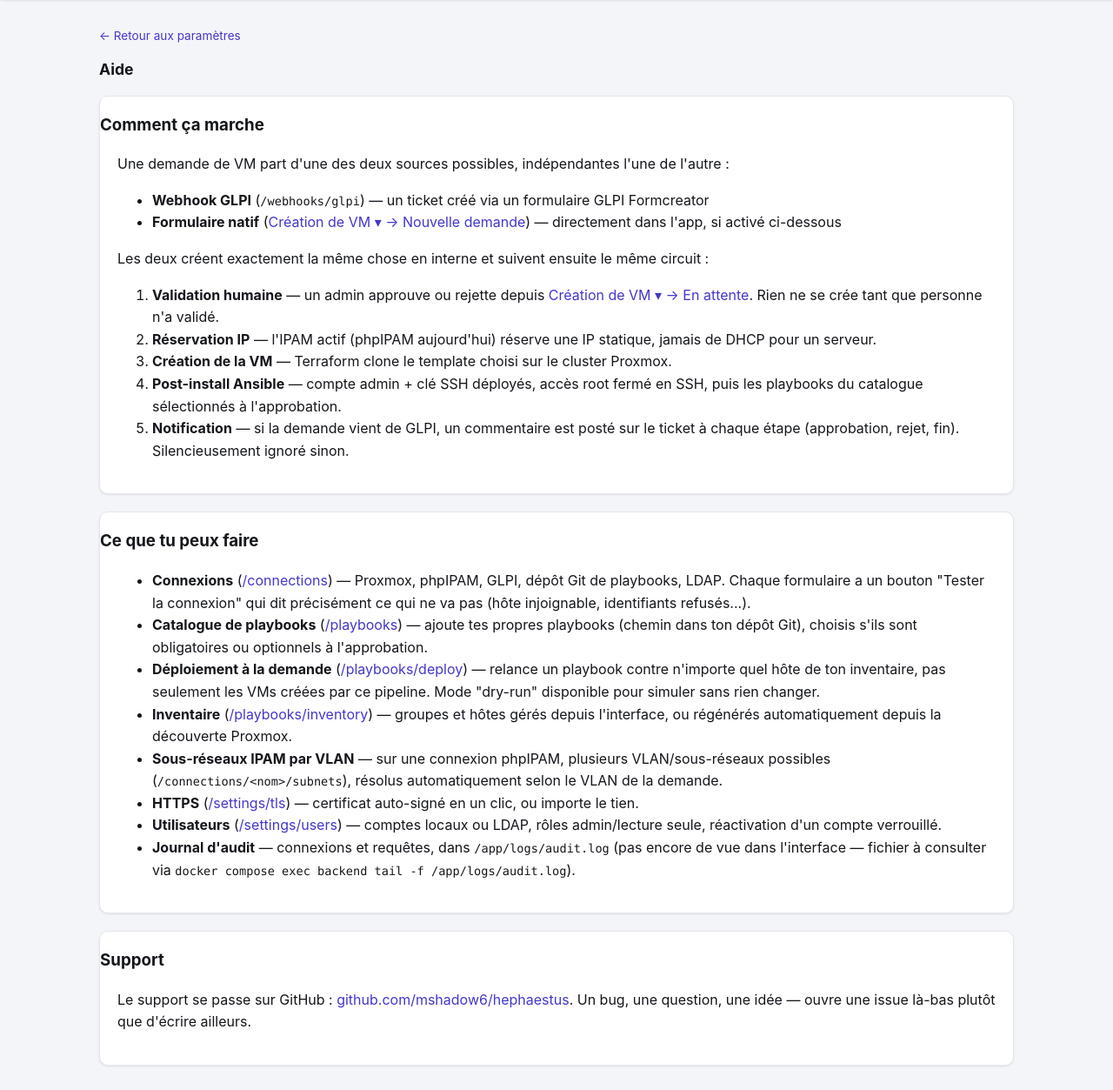
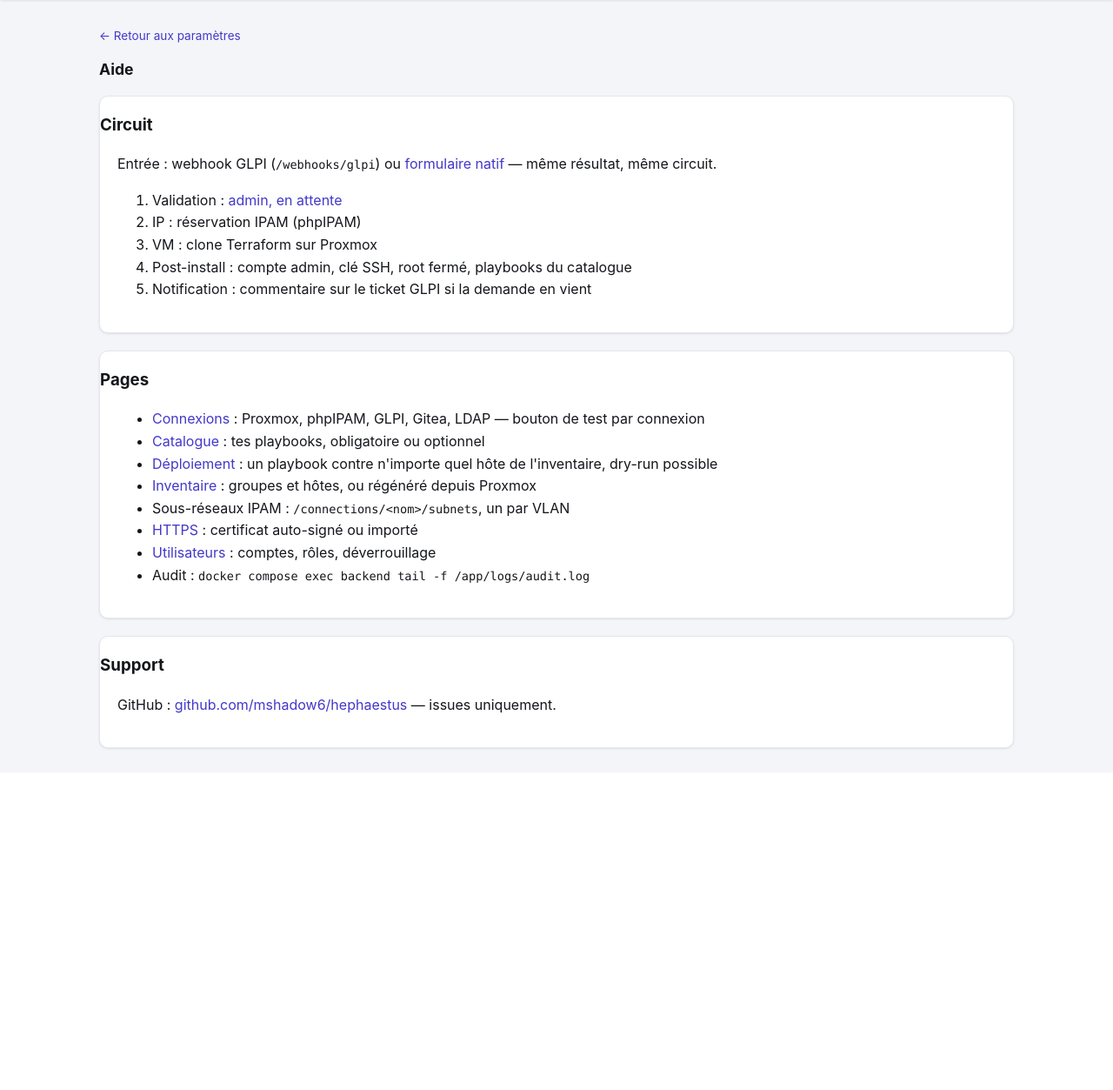
Before and after one commit to mshadow6/hephaestus, a Python web app: template backend/app/templates/settings_help.html in a window 1280 px wide. Shown: the part 65-1318 px from the top of the page at 87% size. After the commit the page ends 928 px from the top, so only its background shows below. Run offline with Jinja, Linux system fonts and the light colour scheme; the template is opened without the code that fills it, so the values that code supplies are empty.

Commit message:
Retire la tuile Keycloak/OTP, textes plus directs (style "label : valeur")
La tuile désactivée "Keycloak / OTP — À venir" ne menait nulle part,
supprimée. Reformule les descriptions des tuiles Paramètres et la page Aide
en phrases courtes "label : valeur" plutôt qu'en texte rédigé complet.

```diff
--- a/backend/app/templates/settings_help.html
+++ b/backend/app/templates/settings_help.html
@@ -6,36 +6,31 @@
 <div class="page-header"><h2>Aide</h2></div>
 
 <div class="card" style="margin-bottom: 1.25rem;">
-  <h3>Comment ça marche</h3>
+  <h3>Circuit</h3>
   <div style="padding: 0 1.25rem 1.25rem; line-height: 1.6;">
-    <p>Une demande de VM part d'une des deux sources possibles, indépendantes l'une de l'autre :</p>
-    <ul>
-      <li><strong>Webhook GLPI</strong> (<code>/webhooks/glpi</code>) — un ticket créé via un formulaire GLPI Formcreator</li>
-      <li><strong>Formulaire natif</strong> (<a href="/requests/new">Création de VM ▾ → Nouvelle demande</a>) — directement dans l'app, si activé ci-dessous</li>
-    </ul>
-    <p>Les deux créent exactement la même chose en interne et suivent ensuite le même circuit :</p>
+    <p>Entrée : webhook GLPI (<code>/webhooks/glpi</code>) ou <a href="/requests/new">formulaire natif</a> — même résultat, même circuit.</p>
     <ol>
-      <li><strong>Validation humaine</strong> — un admin approuve ou rejette depuis <a href="/validations">Création de VM ▾ → En attente</a>. Rien ne se crée tant que personne n'a validé.</li>
-      <li><strong>Réservation IP</strong> — l'IPAM actif (phpIPAM aujourd'hui) réserve une IP statique, jamais de DHCP pour un serveur.</li>
-      <li><strong>Création de la VM</strong> — Terraform clone le template choisi sur le cluster Proxmox.</li>
-      <li><strong>Post-install Ansible</strong> — compte admin + clé SSH déployés, accès root fermé en SSH, puis les playbooks du catalogue sélectionnés à l'approbation.</li>
-      <li><strong>Notification</strong> — si la demande vient de GLPI, un commentaire est posté sur le ticket à chaque étape (approbation, rejet, fin). Silencieusement ignoré sinon.</li>
+      <li>Validation : <a href="/validations">admin, en attente</a></li>
+      <li>IP : réservation IPAM (phpIPAM)</li>
+      <li>VM : clone Terraform sur Proxmox</li>
+      <li>Post-install : compte admin, clé SSH, root fermé, playbooks du catalogue</li>
+      <li>Notification : commentaire sur le ticket GLPI si la demande en vient</li>
     </ol>
   </div>
 </div>
 
 <div class="card" style="margin-bottom: 1.25rem;">
-  <h3>Ce que tu peux faire</h3>
+  <h3>Pages</h3>
   <div style="padding: 0 1.25rem 1.25rem; line-height: 1.6;">
     <ul>
-      <li><strong>Connexions</strong> (<a href="/connections">/connections</a>) — Proxmox, phpIPAM, GLPI, dépôt Git de playbooks, LDAP. Chaque formulaire a un bouton "Tester la connexion" qui dit précisément ce qui ne va pas (hôte injoignable, identifiants refusés...).</li>
-      <li><strong>Catalogue de playbooks</strong> (<a href="/playbooks">/playbooks</a>) — ajoute tes propres playbooks (chemin dans ton dépôt Git), choisis s'ils sont obligatoires ou optionnels à l'approbation.</li>
-      <li><strong>Déploiement à la demande</strong> (<a href="/playbooks/deploy">/playbooks/deploy</a>) — relance un playbook contre n'importe quel hôte de ton inventaire, pas seulement les VMs créées par ce pipeline. Mode "dry-run" disponible pour simuler sans rien changer.</li>
-      <li><strong>Inventaire</strong> (<a href="/playbooks/inventory">/playbooks/inventory</a>) — groupes et hôtes gérés depuis l'interface, ou régénérés automatiquement depuis la découverte Proxmox.</li>
-      <li><strong>Sous-réseaux IPAM par VLAN</strong> — sur une connexion phpIPAM, plusieurs VLAN/sous-réseaux possibles (<code>/connections/&lt;nom&gt;/subnets</code>), résolus automatiquement selon le VLAN de la demande.</li>
-      <li><strong>HTTPS</strong> (<a href="/settings/tls">/settings/tls</a>) — certificat auto-signé en un clic, ou importe le tien.</li>
-      <li><strong>Utilisateurs</strong> (<a href="/settings/users">/settings/users</a>) — comptes locaux ou LDAP, rôles admin/lecture seule, réactivation d'un compte verrouillé.</li>
-      <li><strong>Journal d'audit</strong> — connexions et requêtes, dans <code>/app/logs/audit.log</code> (pas encore de vue dans l'interface — fichier à consulter via <code>docker compose exec backend tail -f /app/logs/audit.log</code>).</li>
+      <li><a href="/connections">Connexions</a> : Proxmox, phpIPAM, GLPI, Gitea, LDAP — bouton de test par connexion</li>
+      <li><a href="/playbooks">Catalogue</a> : tes playbooks, obligatoire ou optionnel</li>
+      <li><a href="/playbooks/deploy">Déploiement</a> : un playbook contre n'importe quel hôte de l'inventaire, dry-run possible</li>
+      <li><a href="/playbooks/inventory">Inventaire</a> : groupes et hôtes, ou régénéré depuis Proxmox</li>
+      <li>Sous-réseaux IPAM : <code>/connections/&lt;nom&gt;/subnets</code>, un par VLAN</li>
+      <li><a href="/settings/tls">HTTPS</a> : certificat auto-signé ou importé</li>
+      <li><a href="/settings/users">Utilisateurs</a> : comptes, rôles, déverrouillage</li>
+      <li>Audit : <code>docker compose exec backend tail -f /app/logs/audit.log</code></li>
     </ul>
   </div>
 </div>
@@ -43,15 +38,8 @@
 <div class="card">
   <h3>Support</h3>
   <div style="padding: 0 1.25rem 1.25rem; line-height: 1.6;">
-    <p>
-      Le support se passe sur GitHub : <a href="https://github.com/mshadow6/hephaestus" target="_blank" rel="noopener">github.com/mshadow6/hephaestus</a>.
-      Un bug, une question, une idée — ouvre une issue là-bas plutôt que d'écrire ailleurs.
-    </p>
-    <p class="help">
-      Voir aussi <code>README.md</code> (installation), <code>SECURITY.md</code> (état de
-      sécurité réel) et <code>JOURNAL.md</code> à la racine du dépôt pour le détail
-      technique complet.
-    </p>
+    <p>GitHub : <a href="https://github.com/mshadow6/hephaestus" target="_blank" rel="noopener">github.com/mshadow6/hephaestus</a> — issues uniquement.</p>
+    <p class="help">Détails : <code>README.md</code>, <code>SECURITY.md</code>, <code>JOURNAL.md</code> à la racine du dépôt.</p>
   </div>
 </div>
 {% endblock %}
```
Also changed, not shown: backend/app/templates/settings.html (+7 -13 lines).
